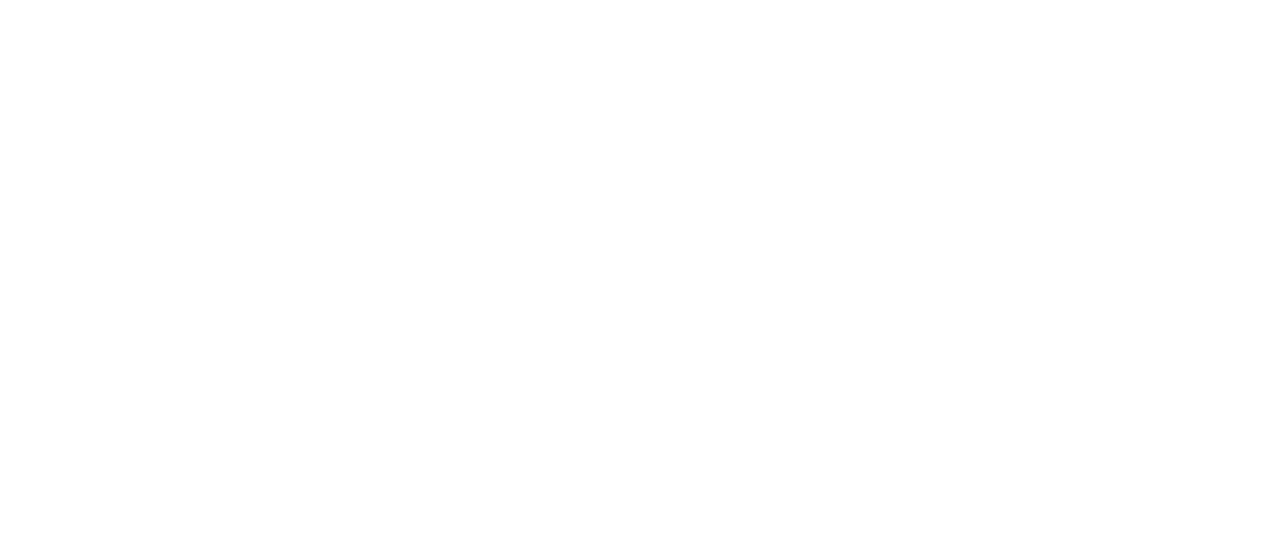
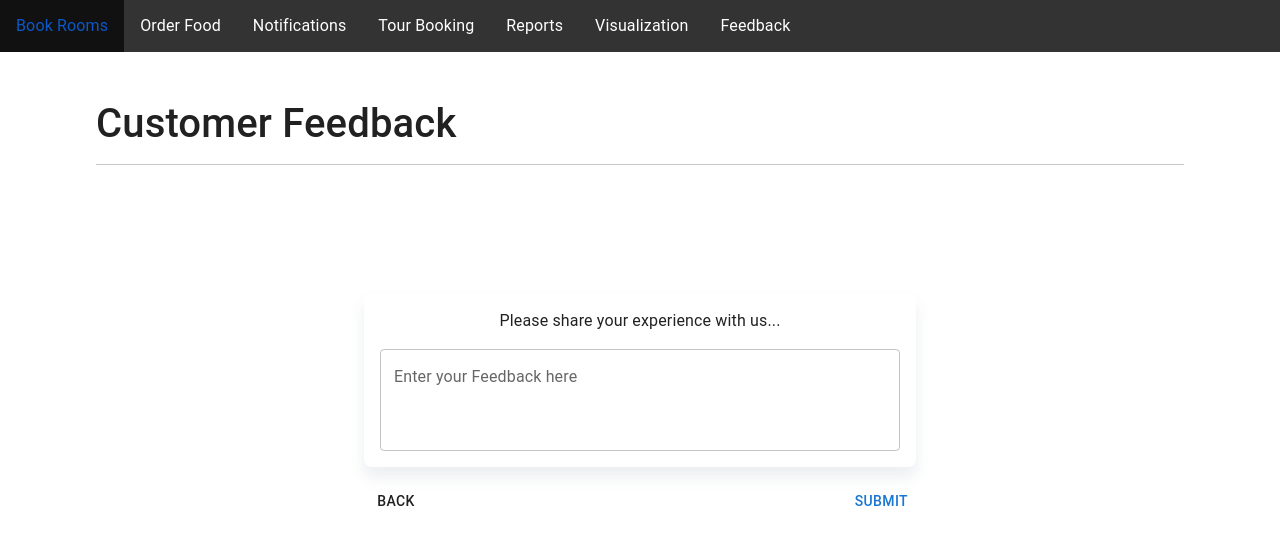
Before and after one commit to BennyDanielT/Serverless-BnB, a React (Create React App) app in the folder bnb-frontend/: page /feedback in a window 1280 px wide. Before the commit this address had no page. Shown: the top 544 px of the page. Built offline with nearby package versions, Linux system fonts and the light colour scheme; what amazon-cognito-identity-js would draw is missing.

Commit message:
Added Feedback Sentiment Analysis

```diff
--- a/bnb-frontend/package.json
+++ b/bnb-frontend/package.json
@@ -17,6 +17,11 @@
     "jspdf-autotable": "^3.5.25",
     "react": "^18.2.0",
     "react-bootstrap": "^2.4.0",
+    "@emotion/react": "^11.7.1",
+    "@emotion/styled": "^11.6.0",
+    "@mui/material": "^5.4.1",
+    "react-toastify": "^8.2.0",
+    "react-hook-form": "^7.27.0",
     "react-dom": "^18.2.0",
     "react-icons": "^4.4.0",
     "react-loader-spinner": "^5.1.5",
--- a/bnb-frontend/src/App.js
+++ b/bnb-frontend/src/App.js
@@ -1,16 +1,17 @@
-import './App.css';
-import { BrowserRouter as Router, Routes, Route } from 'react-router-dom';
-import Home from './pages/Home';
-import ChatBotContainer from './pages/ChatBotContainer';
-import Registration from './pages/Registration'
-import Login from './pages/login';
-import Qna_cipher from './pages/qna_cipher'
+import "./App.css";
+import { BrowserRouter as Router, Routes, Route } from "react-router-dom";
+import Home from "./pages/Home";
+import ChatBotContainer from "./pages/ChatBotContainer";
+import Registration from "./pages/Registration";
+import Login from "./pages/login";
+import Qna_cipher from "./pages/qna_cipher";
 
-import 'bootstrap/dist/css/bootstrap.min.css';
-import Menu from './components/Menu/Menu';
-import Notifications from './components/Menu/Notifications/Notifications';
-import BookRoom from './components/Rooms/BookRoom';
-import Visualization from './components/Visualizations/Visualization';
+import "bootstrap/dist/css/bootstrap.min.css";
+import Menu from "./components/Menu/Menu";
+import Notifications from "./components/Menu/Notifications/Notifications";
+import BookRoom from "./components/Rooms/BookRoom";
+import Visualization from "./components/Visualizations/Visualization";
+import AddFeedback from "./pages/CustomerFeedback/AddFeedback";
 function App() {
   return (
     <Router>
@@ -20,12 +21,13 @@ function App() {
         <Route path="/" element={<Home />} />
         <Route path="/chat" element={<ChatBotContainer />} />
         <Route path="/qna_cipher" element={<Qna_cipher />} />
-        <Route path='/' element={<Home />} />
-        <Route path='/chat' element={<ChatBotContainer />} />
-        <Route path='/order' element={<Menu />} />
-        <Route path='/notifications' element={<Notifications />} />
-        <Route path='/book-rooms' element={<BookRoom />} />
-        <Route path='/visualizations' element={<Visualization />} />
+        <Route path="/" element={<Home />} />
+        <Route path="/chat" element={<ChatBotContainer />} />
+        <Route path="/order" element={<Menu />} />
+        <Route path="/notifications" element={<Notifications />} />
+        <Route path="/book-rooms" element={<BookRoom />} />
+        <Route path="/visualizations" element={<Visualization />} />
+        <Route path="/feedback" element={<AddFeedback />} />
       </Routes>
     </Router>
   );
--- a/bnb-frontend/src/components/Navbar/Navbar.js
+++ b/bnb-frontend/src/components/Navbar/Navbar.js
@@ -1,26 +1,29 @@
-import React from 'react';
-import { Nav, NavElement, NavLink } from './Navbar.style';
+import React from "react";
+import { Nav, NavElement, NavLink } from "./Navbar.style";
 
 const Navbar = () => {
   return (
-    <Nav className='Navbar'>
-      <NavElement className='NavbarElement'>
-        <NavLink href='book-rooms'>Book Rooms</NavLink>
+    <Nav className="Navbar">
+      <NavElement className="NavbarElement">
+        <NavLink href="book-rooms">Book Rooms</NavLink>
       </NavElement>
       <NavElement>
-        <NavLink href='order'>Order Food</NavLink>
+        <NavLink href="order">Order Food</NavLink>
       </NavElement>
       <NavElement>
-        <NavLink href='notifications'>Notifications</NavLink>
+        <NavLink href="notifications">Notifications</NavLink>
       </NavElement>
       <NavElement>
-        <NavLink href='tourBooking'>Tour Booking</NavLink>
+        <NavLink href="tourBooking">Tour Booking</NavLink>
       </NavElement>
       <NavElement>
-        <NavLink href='reports'>Reports</NavLink>
+        <NavLink href="reports">Reports</NavLink>
       </NavElement>
       <NavElement>
-        <NavLink href='visualizations'>Visualization</NavLink>
+        <NavLink href="visualizations">Visualization</NavLink>
+      </NavElement>
+      <NavElement>
+        <NavLink href="feedback">Feedback</NavLink>
       </NavElement>
     </Nav>
   );
--- /dev/null
+++ b/bnb-frontend/src/pages/CustomerFeedback/AddFeedback.jsx
@@ -0,0 +1,171 @@
+import React, { useEffect, useState } from 'react'
+import NavigationBar from "../../components/Navbar/Navbar";
+import Box from '@mui/material/Box';
+import Button from '@mui/material/Button';
+import { Container, CssBaseline } from '@mui/material';
+import axios from 'axios';
+import { TextField, Grid, Typography } from '@mui/material';
+import { useForm } from "react-hook-form";
+import { useNavigate } from "react-router-dom";
+import { toast } from "react-toastify";
+
+
+const initialState = {
+    Feedback: '',
+    Email: ''
+};
+
+// const useStyles = makeStyles((theme) => ({
+//     paper: {
+//         width: "100%",
+//         backgroundColor: "#fff",
+//         transition: "box-shadow 300ms cubic-bezier(0.4, 0, 0.2, 1) 0ms",
+//         padding: "1rem",
+//         boxShadow: "rgb(100 116 139 / 12%) 0px 10px 15px",
+//         borderRadius: 8,
+//     },
+//     fileInput: {
+//         width: '97%',
+//         margin: '10px 0',
+//     },
+// }));
+
+const AddFeedback = (props) => {
+
+    // const userId = localStorage.getItem("userId");
+    const userId = "virenmalavia242@gmail.com";
+
+    const [newPost, setNewPost] = useState(initialState);
+    const [feedback, setFeedback] = useState("");
+    const [sentimentScore, setSentimentScore] = useState("");
+    const [polarity, setPolarity] = useState("");
+
+    let navigate = useNavigate();
+
+    useEffect(() => {
+        console.log("effectScore: " + sentimentScore);
+    }, [sentimentScore])
+
+    useEffect(() => {
+        console.log("effectPolarity: " + polarity);
+    }, [polarity])
+
+    const {
+        register,
+        formState: { errors },
+        handleSubmit,
+        reset,
+        trigger,
+    } = useForm({
+        // resolver: yupResolver(PropertySchema),
+    });
+
+    useEffect(() => {
+        const post = { ...newPost, Email: userId };
+        reset(post)
+        setNewPost(post);
+    }, []);
+
+    const handleBack = () => {
+        navigate("/");
+    };
+
+    const handleOnChange = (e) => {
+        setFeedback(e.target.value);
+    }
+
+    const onSubmit = () => {
+        const postFeedback = { ...newPost, Feedback: feedback}
+        console.log("postFeedback: " + postFeedback.Feedback);
+            axios.post("https://us-central1-serverless-data-computing.cloudfunctions.net/feedback-sentiment-analysis", postFeedback).then((res) => {
+                console.log("response data: " + res.data);
+                if(res.data.userFeedbackData){
+                    setSentimentScore(res.data.userFeedbackData.Score);
+                    setPolarity(res.data.userFeedbackData.Polarity);
+                    console.log("Sentiment Score: " + sentimentScore);
+                    console.log("Polarity: " + res.data.userFeedbackData.Polarity);
+                    toast.success("Your feedback was successfully submitted!");
+                    reset();
+                } else {
+                    toast.error("Someting went wrong!");
+                }
+            }).catch((err) => {
+                console.log(err?.response?.data?.message);
+            })
+    };
+
+    return (
+        <>
+            <NavigationBar />
+
+            <div className="feedback-heading" style={{ width: "85%", margin: "3rem auto" }}>
+                <h1>Customer Feedback</h1>
+                <hr />
+            </div>
+
+            <Grid container>
+                <Box component="form" sx={{ width: '100%', mt: 5 }} >
+                        <React.Fragment>
+                            <Container component="main" maxWidth="sm" sx={{ mt: 5 }}>
+                                <CssBaseline />
+                                {/* <div className={classes.paper} > */}
+                                <div style={{width: "100%",
+                                    backgroundColor: "#fff",
+                                    transition: "box-shadow 300ms cubic-bezier(0.4, 0, 0.2, 1) 0ms",
+                                    padding: "1rem",
+                                    boxShadow: "rgb(100 116 139 / 12%) 0px 10px 15px",
+                                    borderRadius: 8,}}>
+                                    <Box
+                                        sx={{
+                                            marginTop: 0,
+                                            display: 'flex',
+                                            flexDirection: 'column',
+                                            alignItems: 'center',
+                                        }}
+                                    >
+
+                                        <Grid container spacing={2}>
+                                            <Grid item xs={12} textAlign="center">
+                                                <Typography>Please share your experience with us...</Typography>
+                                            </Grid>
+                                            <Grid item xs={12}>
+                                                <TextField
+                                                    {...register("feedback")}
+                                                    variant="outlined"
+                                                    fullWidth
+                                                    name="feedback"
+                                                    label="Enter your Feedback here"
+                                                    id="feedback"
+                                                    multiline
+                                                    rows={3}
+                                                    error={!!errors.feedback}
+                                                    helperText={errors.feedback ? errors.feedback.message : ""}
+                                                    onChange={handleOnChange}
+                                                />
+                                            </Grid>
+                                        </Grid>
+                                    </Box>
+                                </div>
+                                <Box sx={{ display: 'flex', flexDirection: 'row', pt: 2 }}>
+                                    <Button
+                                        color="inherit"
+                                        onClick={handleBack}
+                                        sx={{ mr: 1 }}
+                                    >
+                                        Back
+                                    </Button>
+                                    <Box sx={{ flex: '1 1 auto' }} />
+                                    <Button onClick={onSubmit}>
+                                        Submit
+                                    </Button>
+                                </Box>
+                            </Container>
+
+                        </React.Fragment>
+                </Box>
+            </Grid>
+        </>
+    )
+}
+
+export default AddFeedback;
```
Also changed, not shown: 1 other file (tests, documents, lock files or other folders).
